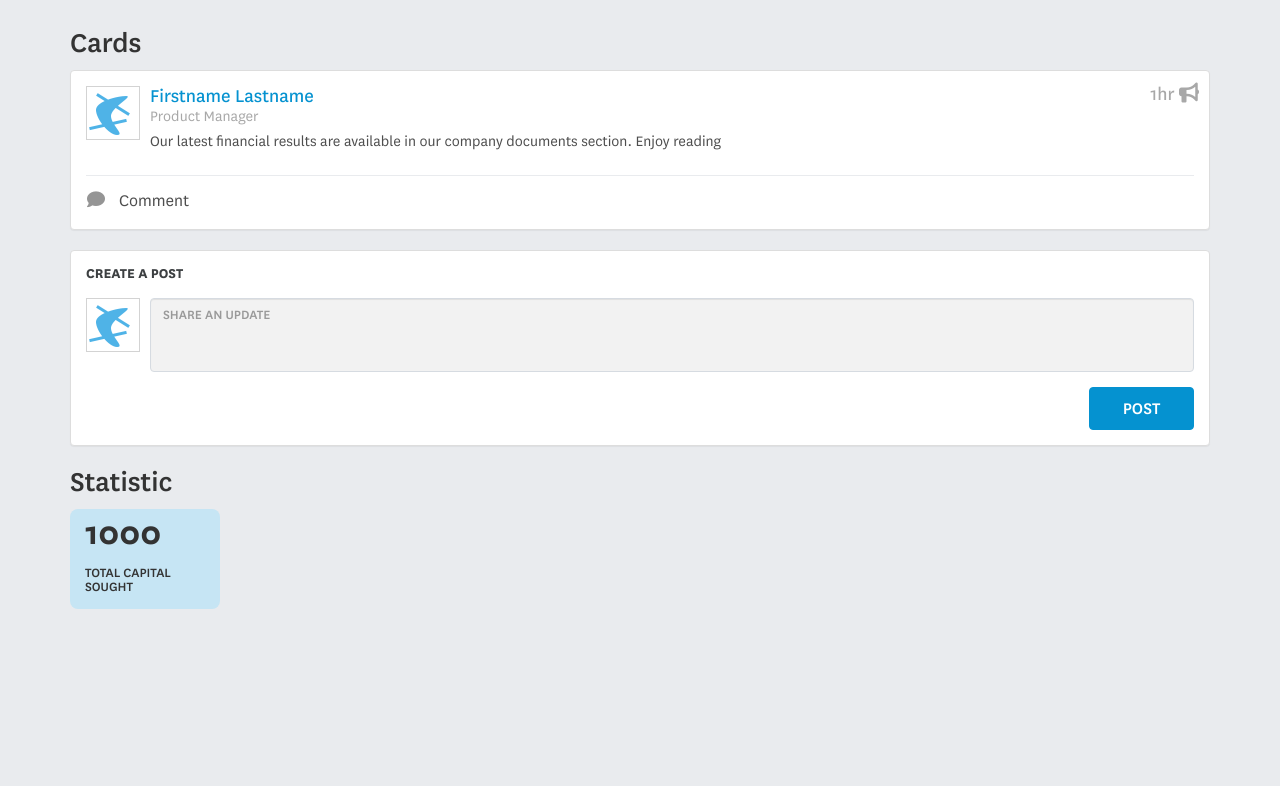
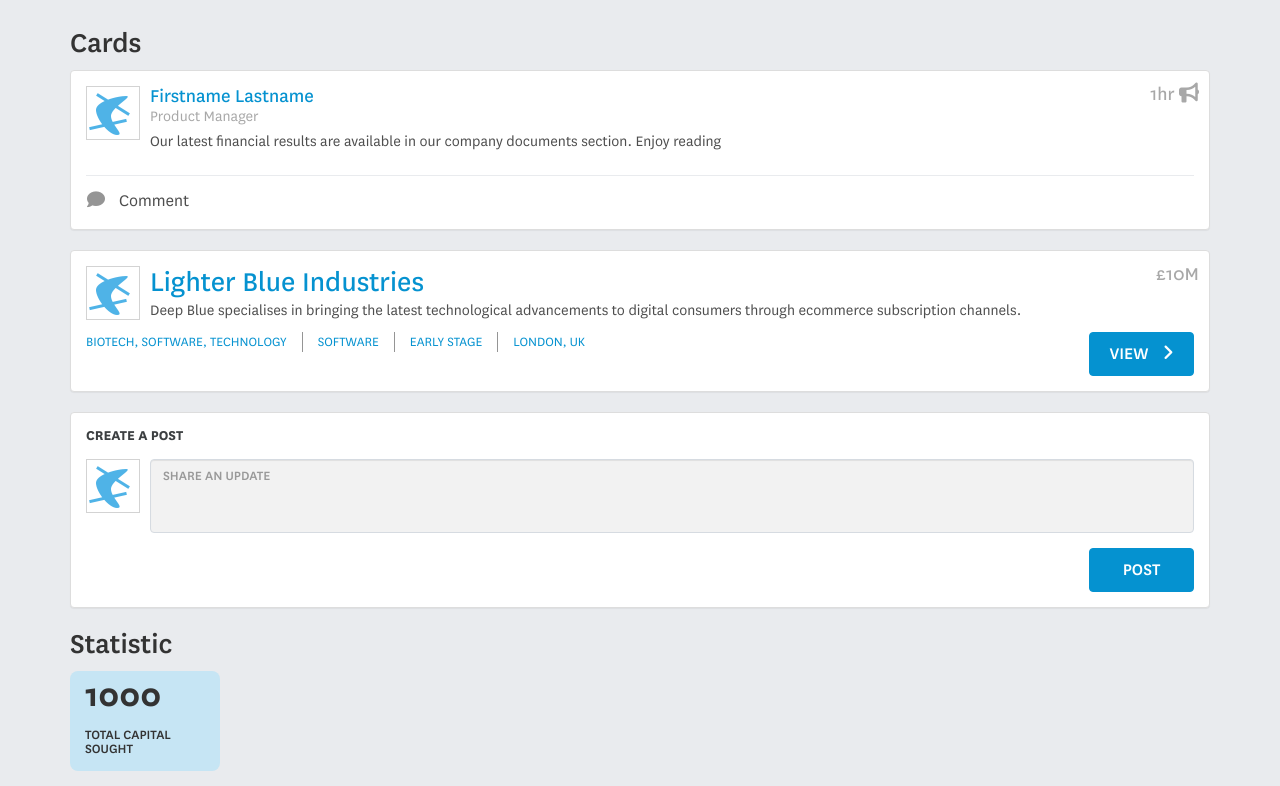
Before and after one commit to lewiscoulson/freelance, a website: page index.html in a window 1280 px wide. Shown: the part 994-1780 px from the top of the page. Before the commit the page ends 1618 px from the top, so only its background shows below. Drawn offline with nearby package versions, Linux system fonts and the light colour scheme.

Commit message:
add tags

```diff
--- a/index.html
+++ b/index.html
@@ -90,7 +90,7 @@
                 <div class="c-card__body">
                   <p>Our latest financial results are available in our company documents section. Enjoy reading</p>
                 </div>
-                <span class="c-card__time">1hr <i class="fa fa-bullhorn right" aria-hidden="true"></i></span>
+                <span class="c-card__detail">1hr <i class="fa fa-bullhorn right" aria-hidden="true"></i></span>
               </div>
             </div>
             <div class="c-card__comment">
@@ -98,6 +98,32 @@
                 <i class="fa fa-comment left" aria-hidden="true"></i> Comment
               </a>
             </div>
+          </div>
+        </div>
+
+        <div class="panel panel-default c-card">
+          <div class="panel-body">
+            <div class="media">
+              <div class="media-left">
+                <a href="#">
+                  <img class="media-object" src="/images/media-image.png" alt="" />
+                </a>
+              </div>
+              <div class="media-body">
+                <h4 class="media-heading c-card__heading c-card__heading--large">Lighter Blue Industries</h4>
+                <div class="c-card__body">
+                  <p>Deep Blue specialises in bringing the latest technological advancements to digital consumers through ecommerce subscription channels.</p>
+                </div>
+                <span class="c-card__detail">£10M</span>
+              </div>
+            </div>
+            <ul class="tags pull-left">
+              <li><a href="">biotech, software, technology</a></li>
+              <li><a href="">software</a></li>
+              <li><a href="">early stage</a></li>
+              <li><a href="">london, uk</a></li>
+            </ul>
+            <a href="" class="btn btn-primary pull-right">View <i class="fa fa-angle-right right" aria-hidden="true"></i></a>
           </div>
         </div>
 
--- a/scss/components/_all.scss
+++ b/scss/components/_all.scss
@@ -2,3 +2,4 @@
 @import './cards';
 @import './statistic';
 @import './tabs';
+@import './tags';
--- a/scss/components/_cards.scss
+++ b/scss/components/_cards.scss
@@ -14,6 +14,10 @@
     font-size: 15px;
     margin-top: 0;
     text-transform: uppercase;
+  }
+
+  &__heading--large {
+    font-size: 30px;
   }
 
   &__sub-heading {
@@ -45,7 +49,7 @@
     }
   }
 
-  &__time {
+  &__detail {
     color: $grey-light;
     font-family: 'NationalRegular';
     font-size: 20px;
--- /dev/null
+++ b/scss/components/_tags.scss
@@ -0,0 +1,30 @@
+.tags {
+  font-family: 'NationalBook';
+  list-style: none;
+  padding: 0;
+
+  @include from(tablet) {
+    max-width: 70%;
+  }
+
+  li {
+    border-right: 1px solid $grey-dark;
+    float: left;
+    margin-right: 15px;
+    padding: 0 15px 0 0;
+
+    &:first-child {
+      padding-left: 0;
+    }
+
+    &:last-child {
+      border-right: 0;
+      padding-right: 0;
+    }
+
+    a {
+      color: $blue-primary;
+      text-transform: uppercase;
+    }
+  }
+}
```
Also changed, not shown: css/main.css.
